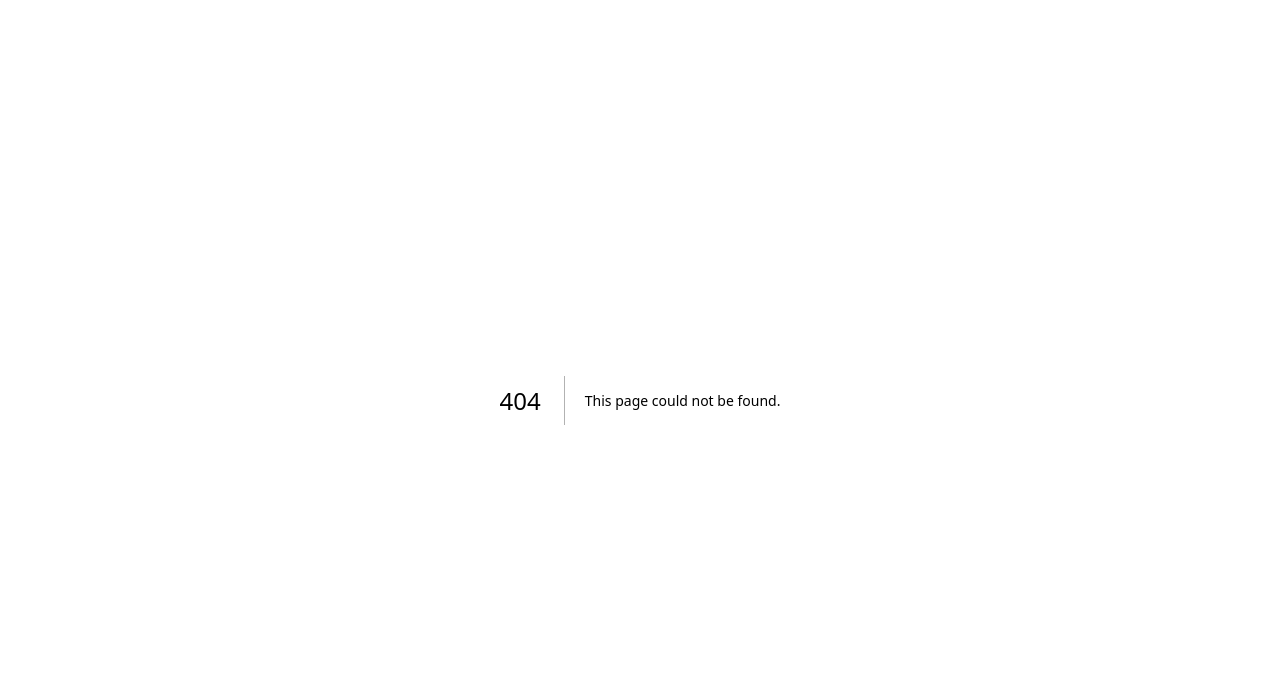
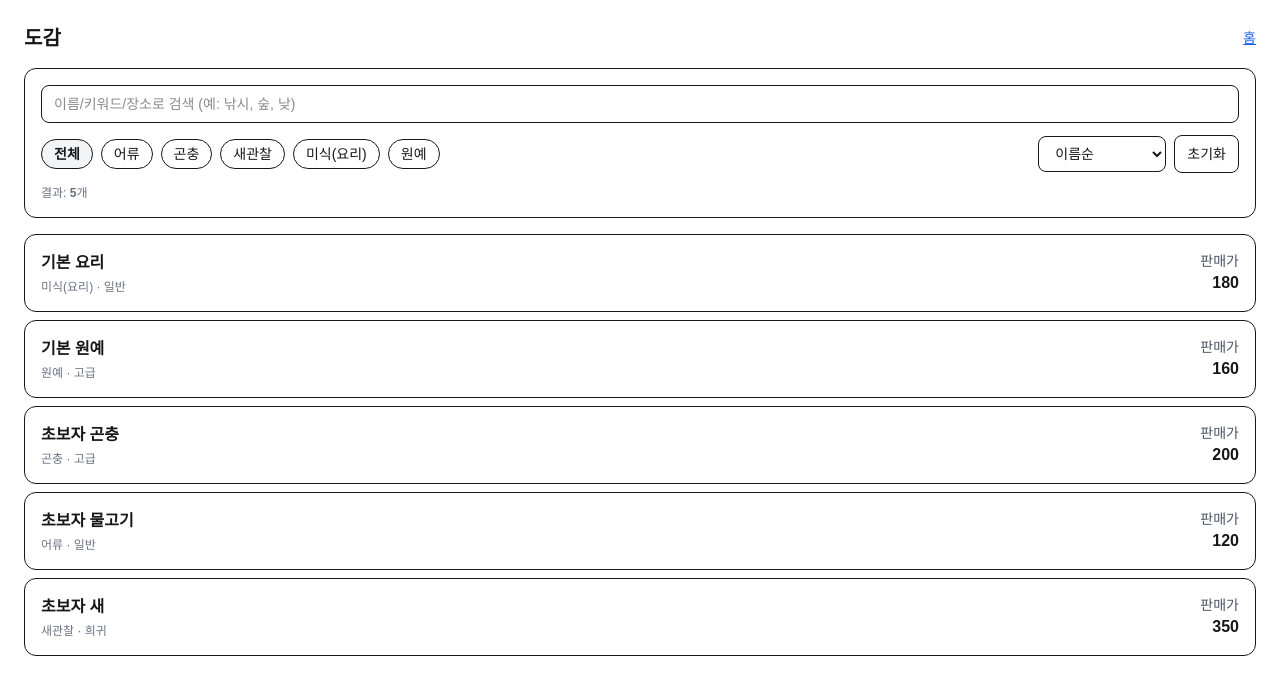
Before and after one commit to hjgibbum3-glitch/hertopia-todo, a Next.js app: page /dex in a window 1280 px wide. Before the commit this address had no page. Shown: the top 694 px of the page. Built offline with nearby package versions, Linux system fonts and the light colour scheme.

Commit message:
Add dex page

```diff
--- /dev/null
+++ b/app/dex/page.tsx
@@ -0,0 +1,210 @@
+"use client";
+
+import { useMemo, useState } from "react";
+import dexItems from "@/data/v1/dex_items.json";
+
+type DexCategory = "fish" | "bug" | "bird" | "food" | "garden";
+type DexRarity = "common" | "uncommon" | "rare" | "epic" | "legendary";
+
+type DexItem = {
+  id: string;
+  name: string;
+  category: DexCategory;
+  rarity?: DexRarity;
+  sellPrice?: number;
+  howTo: string[];
+  time?: string[];
+  weather?: string[];
+  locations?: string[];
+  keywords?: string[];
+};
+
+const CATEGORY_LABEL: Record<DexCategory, string> = {
+  fish: "어류",
+  bug: "곤충",
+  bird: "새관찰",
+  food: "미식(요리)",
+  garden: "원예",
+};
+
+const RARITY_LABEL: Record<string, string> = {
+  common: "일반",
+  uncommon: "고급",
+  rare: "희귀",
+  epic: "에픽",
+  legendary: "전설",
+};
+
+export default function DexPage() {
+  const all = dexItems as DexItem[];
+
+  const [q, setQ] = useState("");
+  const [category, setCategory] = useState<"all" | DexCategory>("all");
+  const [sort, setSort] = useState<"name_asc" | "price_desc" | "price_asc">("name_asc");
+  const [openId, setOpenId] = useState<string | null>(null);
+
+  const filtered = useMemo(() => {
+    const query = q.trim().toLowerCase();
+
+    let items = all.filter((it) => {
+      if (category !== "all" && it.category !== category) return false;
+      if (!query) return true;
+
+      const hay = [
+        it.name,
+        it.id,
+        ...(it.keywords ?? []),
+        ...(it.howTo ?? []),
+        ...(it.locations ?? []),
+        ...(it.time ?? []),
+        ...(it.weather ?? []),
+      ]
+        .join(" ")
+        .toLowerCase();
+
+      return hay.includes(query);
+    });
+
+    items = items.sort((a, b) => {
+      if (sort === "name_asc") return a.name.localeCompare(b.name);
+      const ap = a.sellPrice ?? 0;
+      const bp = b.sellPrice ?? 0;
+      if (sort === "price_desc") return bp - ap;
+      return ap - bp;
+    });
+
+    return items;
+  }, [all, q, category, sort]);
+
+  const clearFilters = () => {
+    setQ("");
+    setCategory("all");
+    setSort("name_asc");
+    setOpenId(null);
+  };
+
+  return (
+    <main className="min-h-screen p-6">
+      <div className="flex items-center justify-between gap-3">
+        <h1 className="text-xl font-bold">도감</h1>
+        <a className="text-sm text-blue-600 underline" href="/">
+          홈
+        </a>
+      </div>
+
+      {/* Search */}
+      <div className="mt-4 rounded-xl border p-4">
+        <div className="grid gap-3">
+          <input
+            value={q}
+            onChange={(e) => setQ(e.target.value)}
+            placeholder="이름/키워드/장소로 검색 (예: 낚시, 숲, 낮)"
+            className="w-full rounded-lg border px-3 py-2 text-sm outline-none focus:border-gray-400"
+          />
+
+          <div className="flex flex-wrap items-center gap-2">
+            {/* Category */}
+            <div className="flex flex-wrap gap-2">
+              <button
+                className={`rounded-full border px-3 py-1 text-sm ${
+                  category === "all" ? "bg-gray-100 font-semibold" : "hover:bg-gray-50"
+                }`}
+                onClick={() => setCategory("all")}
+              >
+                전체
+              </button>
+              {(Object.keys(CATEGORY_LABEL) as DexCategory[]).map((c) => (
+                <button
+                  key={c}
+                  className={`rounded-full border px-3 py-1 text-sm ${
+                    category === c ? "bg-gray-100 font-semibold" : "hover:bg-gray-50"
+                  }`}
+                  onClick={() => setCategory(c)}
+                >
+                  {CATEGORY_LABEL[c]}
+                </button>
+              ))}
+            </div>
+
+            {/* Sort */}
+            <div className="ml-auto flex flex-wrap items-center gap-2">
+              <select
+                value={sort}
+                onChange={(e) => setSort(e.target.value as any)}
+                className="rounded-lg border px-3 py-2 text-sm"
+              >
+                <option value="name_asc">이름순</option>
+                <option value="price_desc">판매가 높은순</option>
+                <option value="price_asc">판매가 낮은순</option>
+              </select>
+
+              <button className="rounded-lg border px-3 py-2 text-sm hover:bg-gray-50" onClick={clearFilters}>
+                초기화
+              </button>
+            </div>
+          </div>
+
+          <div className="text-xs text-gray-500">
+            결과: <span className="font-semibold">{filtered.length}</span>개
+          </div>
+        </div>
+      </div>
+
+      {/* List */}
+      <div className="mt-4 grid gap-2">
+        {filtered.map((it) => {
+          const isOpen = openId === it.id;
+          return (
+            <div key={it.id} className="rounded-xl border">
+              <button
+                className="w-full text-left p-4 hover:bg-gray-50"
+                onClick={() => setOpenId(isOpen ? null : it.id)}
+              >
+                <div className="flex items-start justify-between gap-3">
+                  <div>
+                    <div className="font-semibold">{it.name}</div>
+                    <div className="mt-1 text-xs text-gray-500">
+                      {CATEGORY_LABEL[it.category]} · {it.rarity ? RARITY_LABEL[it.rarity] ?? it.rarity : "—"}
+                    </div>
+                  </div>
+
+                  <div className="text-right">
+                    <div className="text-sm text-gray-600">판매가</div>
+                    <div className="font-bold">{it.sellPrice ?? 0}</div>
+                  </div>
+                </div>
+              </button>
+
+              {isOpen ? (
+                <div className="border-t p-4 text-sm">
+                  <div className="font-semibold">획득 방법</div>
+                  <ul className="mt-2 list-disc pl-5">
+                    {it.howTo.map((line, idx) => (
+                      <li key={idx} className="mt-1">
+                        {line}
+                      </li>
+                    ))}
+                  </ul>
+
+                  <div className="mt-4 grid gap-2 text-xs text-gray-600">
+                    {it.locations?.length ? <div>장소: {it.locations.join(", ")}</div> : null}
+                    {it.time?.length ? <div>시간: {it.time.join(", ")}</div> : null}
+                    {it.weather?.length ? <div>날씨: {it.weather.join(", ")}</div> : null}
+                    {it.keywords?.length ? <div>키워드: {it.keywords.join(", ")}</div> : null}
+                    <div className="text-gray-400">id: {it.id}</div>
+                  </div>
+                </div>
+              ) : null}
+            </div>
+          );
+        })}
+
+        {filtered.length === 0 ? (
+          <div className="rounded-xl border p-6 text-sm text-gray-600">
+            검색 결과가 없어요. 키워드를 바꿔보세요.
+          </div>
+        ) : null}
+      </div>
+    </main>
+  );
+}
--- /dev/null
+++ b/data/v1/dex_items.json
@@ -0,0 +1,62 @@
+[
+    {
+      "id": "fish_001",
+      "name": "초보자 물고기",
+      "category": "fish",
+      "rarity": "common",
+      "sellPrice": 120,
+      "howTo": ["강가에서 낚시로 획득"],
+      "time": ["상시"],
+      "weather": ["상관없음"],
+      "locations": ["강가"],
+      "keywords": ["기본", "낚시"]
+    },
+    {
+      "id": "bug_001",
+      "name": "초보자 곤충",
+      "category": "bug",
+      "rarity": "uncommon",
+      "sellPrice": 200,
+      "howTo": ["숲 지역에서 채집"],
+      "time": ["낮"],
+      "weather": ["맑음"],
+      "locations": ["숲"],
+      "keywords": ["곤충", "채집"]
+    },
+    {
+      "id": "bird_001",
+      "name": "초보자 새",
+      "category": "bird",
+      "rarity": "rare",
+      "sellPrice": 350,
+      "howTo": ["들판에서 관찰로 획득"],
+      "time": ["아침"],
+      "weather": ["맑음", "흐림"],
+      "locations": ["들판"],
+      "keywords": ["새관찰", "관찰"]
+    },
+    {
+      "id": "food_001",
+      "name": "기본 요리",
+      "category": "food",
+      "rarity": "common",
+      "sellPrice": 180,
+      "howTo": ["요리로 제작 후 도감 등록"],
+      "time": ["상시"],
+      "weather": ["상관없음"],
+      "locations": ["주방/요리"],
+      "keywords": ["요리", "제작"]
+    },
+    {
+      "id": "garden_001",
+      "name": "기본 원예",
+      "category": "garden",
+      "rarity": "uncommon",
+      "sellPrice": 160,
+      "howTo": ["원예로 재배 후 수확"],
+      "time": ["상시"],
+      "weather": ["상관없음"],
+      "locations": ["정원/텃밭"],
+      "keywords": ["원예", "재배"]
+    }
+  ]
```
